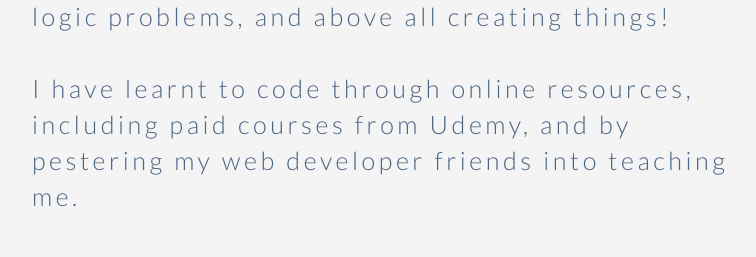
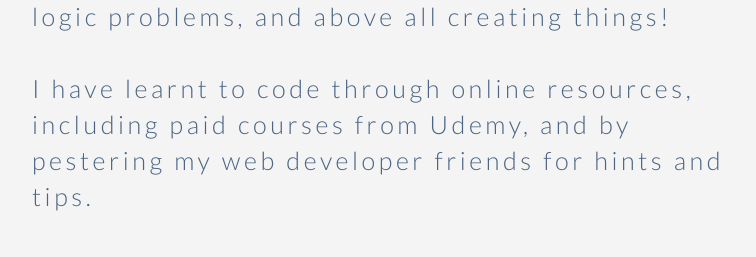
Before and after one commit to Matt-Hurst/my-portfolio-website, a React (Create React App) app: page / in a window 1280 px wide. Shown: the part 1205-1462 px from the top of the page, without its empty margins (258-1014 px from the left). Built offline with nearby package versions, Linux system fonts and the light colour scheme.

Commit message:
h2 fixed

```diff
--- a/src/components/home.css
+++ b/src/components/home.css
@@ -41,7 +41,7 @@ h1, h2, p { cursor: default; }
     border-bottom: 3px solid #4b6584;
 }
 p {
-    max-width: 532px;
+    max-width: 600px;
     margin: 1rem;
 }
 p:last-child { margin-bottom: 6rem; }
--- a/src/components/home.jsx
+++ b/src/components/home.jsx
@@ -14,7 +14,7 @@ const Home = () => {
                 <h2 className="about">About Me</h2>
                 <p>Hi, I'm Matt, a West London based web developer.</p>
                 <p>In a previous life I worked in sales, but once I tried coding I was hooked. I love solving puzzles, logic problems, and above all creating things!</p>
-                <p>I have learnt to code through online resources, including paid courses from Udemy, and by pestering my web developer friends into teaching me.</p>
+                <p>I have learnt to code through online resources, including paid courses from Udemy, and by pestering my web developer friends for hints and tips.</p>
                 <p>I'm looking for a job where I can deliver great products whilst continuing to learn and advance my skillset.</p>
             </div>
         </div>
```
